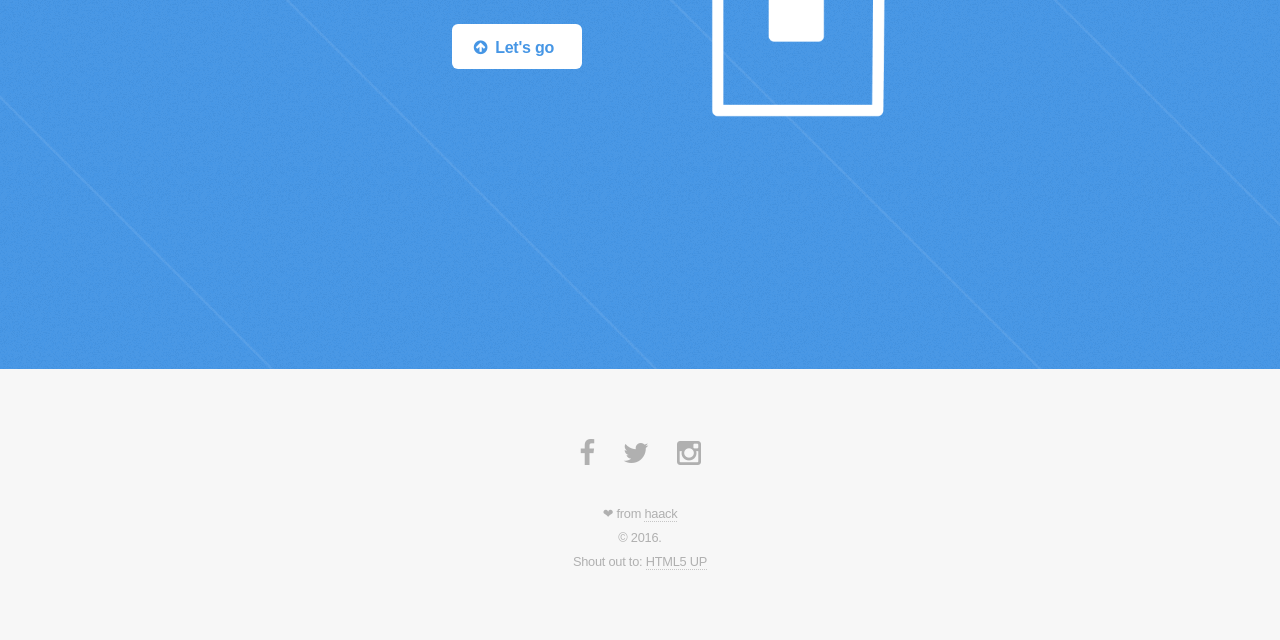
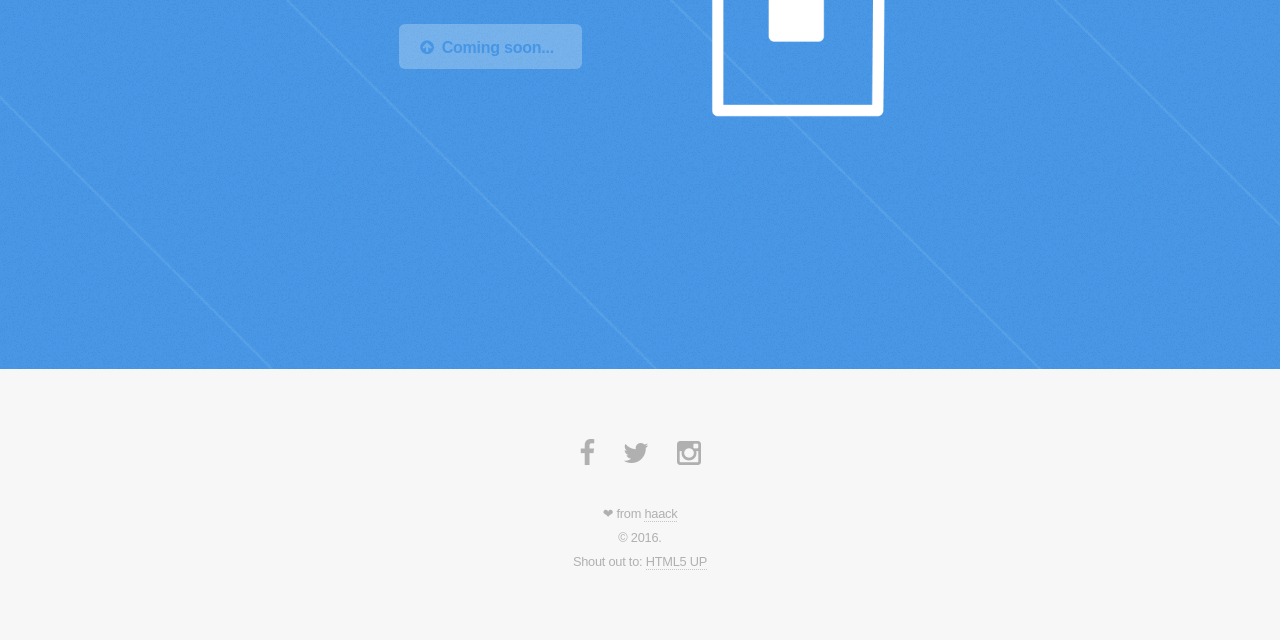
Before and after one commit to haack/swag-up, a plain HTML site: page index.html in a window 1280 px wide. Shown: the part 431-1071 px from the top of the page. Drawn offline with Linux system fonts and the light colour scheme.

Commit message:
Added coming soon

```diff
--- a/index.html
+++ b/index.html
@@ -23,7 +23,7 @@
 					<p>Get free swag* from the<br />
 					companies you love.</p>
 					<ul class="actions">
-						<li><a href="#" class="button special icon fa-arrow-circle-up">Let's go</a></li>
+						<li><a href="#" class="button disabled special icon fa-arrow-circle-up">Coming soon...</a></li>
 					</ul>
 				</div>
 				<!-- <div class="image phone"> -->
```
